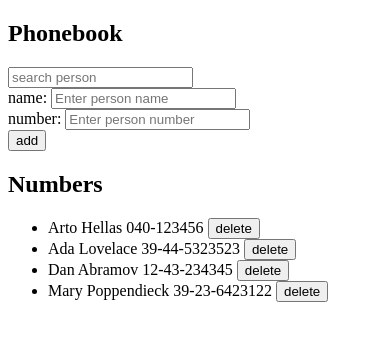
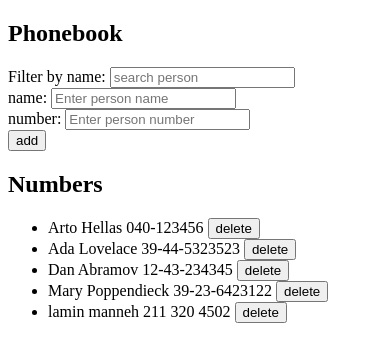
Before and after one commit to touraye/fullstackopen, a React (Vite) app in the folder part2/phonebook/: page / in a window 390 px wide. Shown: the top 362 px of the page. Built offline with nearby package versions, Linux system fonts and the light colour scheme; data requests are answered from the project's data file.

Commit message:
created phonebook step10

```diff
--- a/part2/phonebook/db.json
+++ b/part2/phonebook/db.json
@@ -19,6 +19,11 @@
       "name": "Mary Poppendieck",
       "number": "39-23-6423122",
       "id": 4
+    },
+    {
+      "name": "lamin manneh",
+      "number": "211 320 4502",
+      "id": 5
     }
   ]
 }
--- a/part2/phonebook/src/App.jsx
+++ b/part2/phonebook/src/App.jsx
@@ -29,15 +29,15 @@ function App() {
   const handleSubmit = ( e ) => {
     e.preventDefault()
 
+    const personExist = persons.find( person => person.name.toLowerCase() === newName.toLowerCase() )
+
+    if (personExist) {
+      updateNumber(personExist)
+    } else {
+
        const content = {
 					name: newName,
-      number: newNumber
-    }
-
-    const personExist = persons.find( person => person.name.toLowerCase() === content.name.toLowerCase() )
-
-    if ( personExist ) {
-      return alert(`${content.name} is already added to phonebook`)
+					number: newNumber,
 				}
 
         services
@@ -47,8 +47,33 @@ function App() {
           setNewName( '' )
           setNewNumber('')
         })
+    }
 
   }
+
+  const updateNumber = ( personExist ) => {
+    if (window.confirm(
+				`${personExist.name} is already added to phonebook. Replace the old number with new number?`
+			)
+    ) {
+
+      const newObject = {
+				...personExist,
+				number: newNumber,
+			}
+
+      services
+        .updatePerson( personExist.id, newObject )
+        .then( ( response ) => {
+				setPersons(
+					persons.map((person) =>
+						person.id !== personExist.id ? person : response.data
+					)
+				)
+			})
+		}
+  }
+
 
   const handleDelete = ( deletePerson ) => {
     if ( window.confirm( `Delete ${deletePerson.name}?` ) ) {
--- a/part2/phonebook/src/component/Filter.jsx
+++ b/part2/phonebook/src/component/Filter.jsx
@@ -1,7 +1,12 @@
 /* eslint-disable react/prop-types */
 
-const Filter = ({handleFilter}) => (
-	<input type='text' onChange={handleFilter} placeholder='search person' />
-)
+const Filter = ( { handleFilter } ) => {
+	return (
+		<>
+			Filter by name: {' '}
+			<input type='text' onChange={ handleFilter } placeholder='search person' />
+		</>
+	)
+}
 
 export default Filter
--- a/part2/phonebook/src/component/Persons.jsx
+++ b/part2/phonebook/src/component/Persons.jsx
@@ -2,7 +2,6 @@
 import Person from './Person'
 
 const Persons = ( { filteredPerson, onDelete } ) => {
-
     return (
         <ul>
             {
--- a/part2/phonebook/src/service/person.js
+++ b/part2/phonebook/src/service/person.js
@@ -15,10 +15,15 @@ const deletePerson = ( id ) => {
     return axios.delete(`${baseUrl}/${id}`)
 }
 
+const updatePerson = ( id, newNumber ) => {
+    return axios.put(`${baseUrl}/${id}`, newNumber)
+}
+
 const services = {
     getAll,
     addPerson,
-    deletePerson
+    deletePerson,
+    updatePerson
 }
 
 export default services
```
Lines whose indentation alone changed are shown as unchanged.
